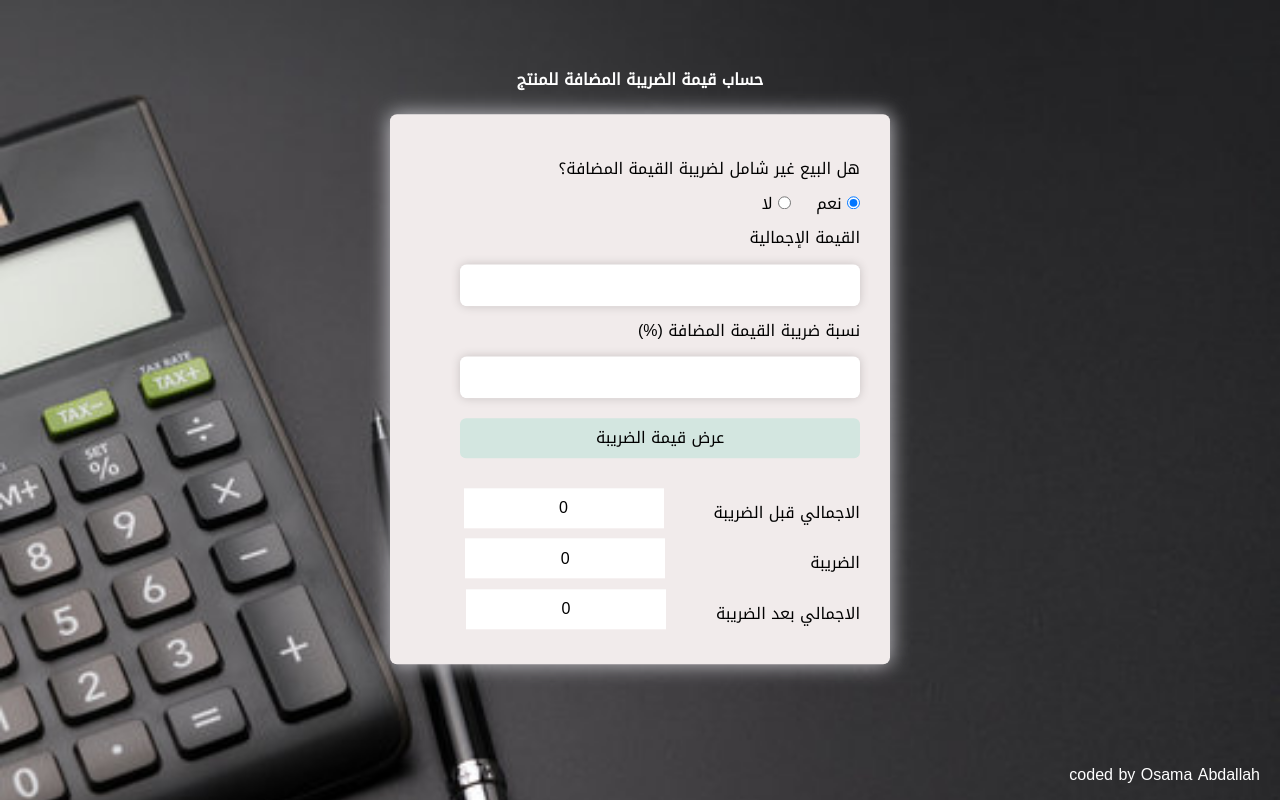
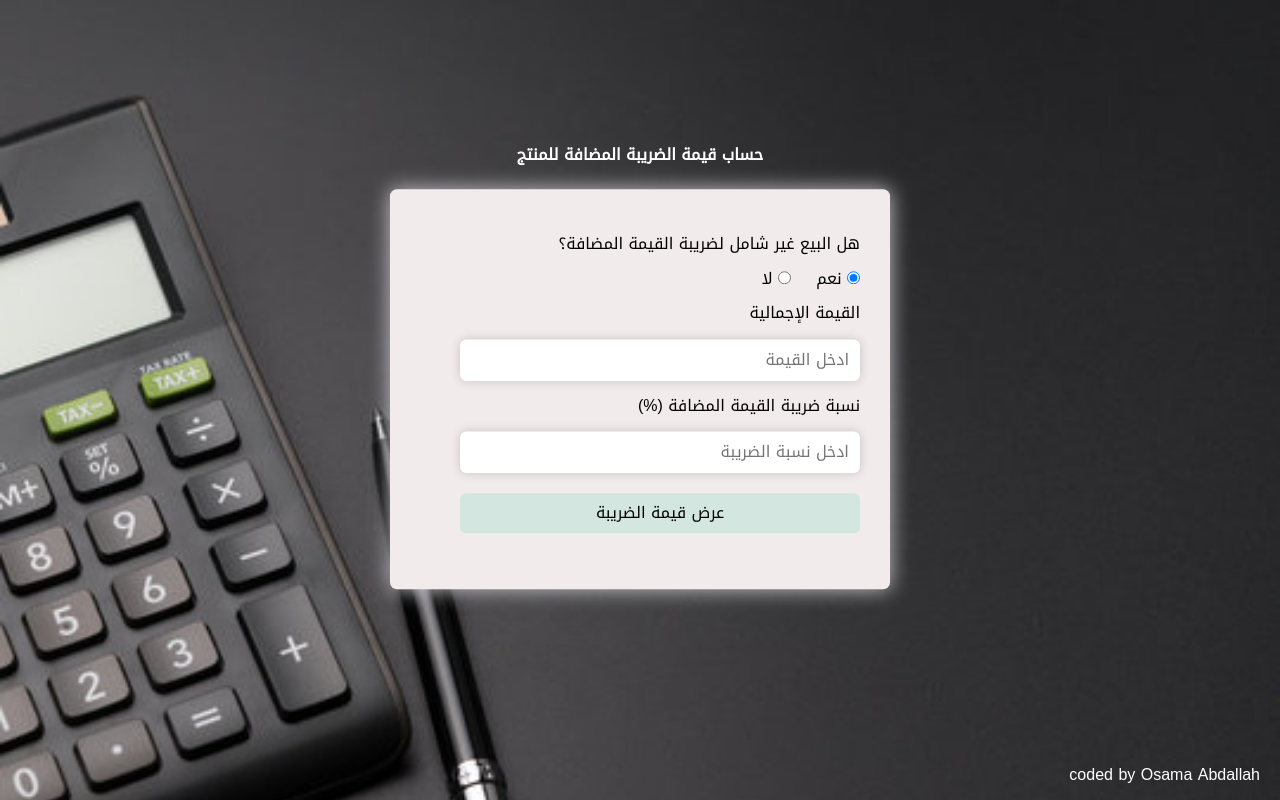
Before and after one commit to osamaabdallah225/calculate-taxes, a plain HTML site: page index.html in a window 1280 px wide. Both pictures are taken after a click on the button "عرض قيمة الضريبة". Drawn offline with Linux system fonts and the light colour scheme.

Commit message:
Add files via upload

```diff
--- a/css/style.css
+++ b/css/style.css
@@ -17,9 +17,11 @@ body{
   transform: translate(-50%, -50%);
   /* z-index: 2; */
  }
- .block {
+ #block {
+  /* width: 500px;
+  height: 550px; */
   width: 500px;
-  height: 550px;
+  height: 400px;
   border-radius: 7px;
   box-shadow: 0px 0px 20px 1px #bfbec4;
   padding: 30px 30px 0px 0px;
@@ -76,7 +78,9 @@ body{
  border: none;
 outline: none;
  }
-
+#result  {
+  display: none;
+}
 
  /* start responsive for small phone */
 
--- a/index.html
+++ b/index.html
@@ -13,7 +13,7 @@
 <body>
     <div class="content">
         <p style="text-align: center; font-weight: bold; color: white; margin-bottom: 25px;">حساب قيمة الضريبة المضافة للمنتج</p>
-        <div class="block">
+        <div id="block">
             <p>هل البيع غير شامل لضريبة القيمة المضافة؟</p>
             <form action="">
                 <div>
@@ -25,14 +25,14 @@
                 </div>
 
                 <p>القيمة الإجمالية</p>
-                <input  id="totalValue" type="number" required min="1"  >
+                <input  id="totalValue" type="number" required min="1" placeholder="ادخل القيمة" >
                 <p >نسبة ضريبة القيمة المضافة (%)</p>
-                <input  id="taxRate" type="number" required  min="1">
+                <input  id="taxRate" type="number" required  min="1" placeholder="ادخل نسبة الضريبة">
                 <br>
                 <button type="button" onclick="calculateTax()" >عرض قيمة الضريبة</button>
             </form>
 
-            <div class="result" style="margin-top: 30px;">
+            <div id="result" style="margin-top: 30px;">
 
                 <div class="cal">
                     <p id="totalAfterTax" >الاجمالي قبل الضريبة</p>
@@ -63,6 +63,7 @@
 
 
 <script>   document.getElementById('totalValue').focus();
+
 </script>
 </body>
 </html>
--- a/js/js.js
+++ b/js/js.js
@@ -1,11 +1,14 @@
 
 
-   document.getElementById('totalValue').focus();
+
+
 
     function calculateTax() {
         // Get the values from the input fields
         const totalValue = parseFloat(document.getElementById('totalValue').value);
         const taxRate = parseFloat(document.getElementById('taxRate').value);
+
+
 
 
 
@@ -27,6 +30,11 @@
                       document.getElementById('result-totalf').value = 0;
                       return;
                   }
+
+
+                  document.getElementById('result').style.display = "block";
+                  document.getElementById('block').style.height = "550px";
+
         // Calculate the tax amount
 
 
@@ -42,9 +50,10 @@
         }
 
         else {
-          const taxAmount = (totalValue / (taxRate+totalValue)) * taxRate;
+          const taxAmount = (totalValue / (taxRate+100)) * taxRate;
         document.getElementById('result-total').value = (totalValue-taxAmount).toLocaleString(3);
         document.getElementById('result-tax').value = (taxAmount).toLocaleString(3);
         document.getElementById('result-totalf').value = (totalValue).toLocaleString(3);
         }
+
     }
```
